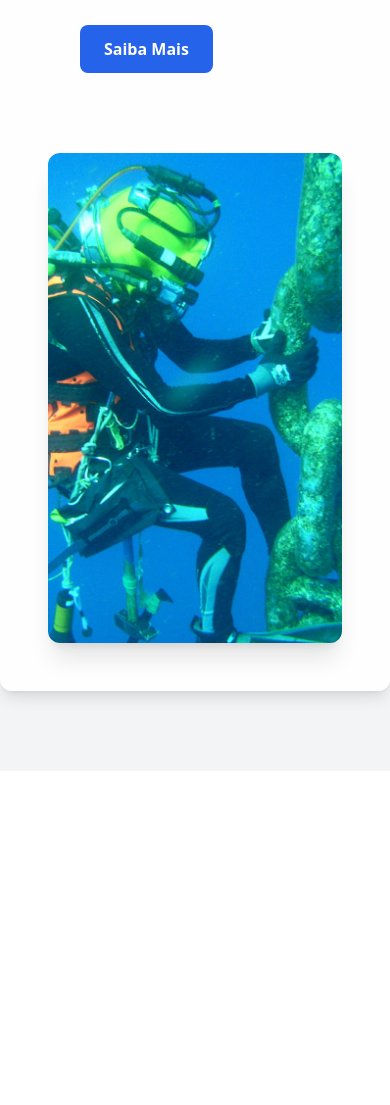
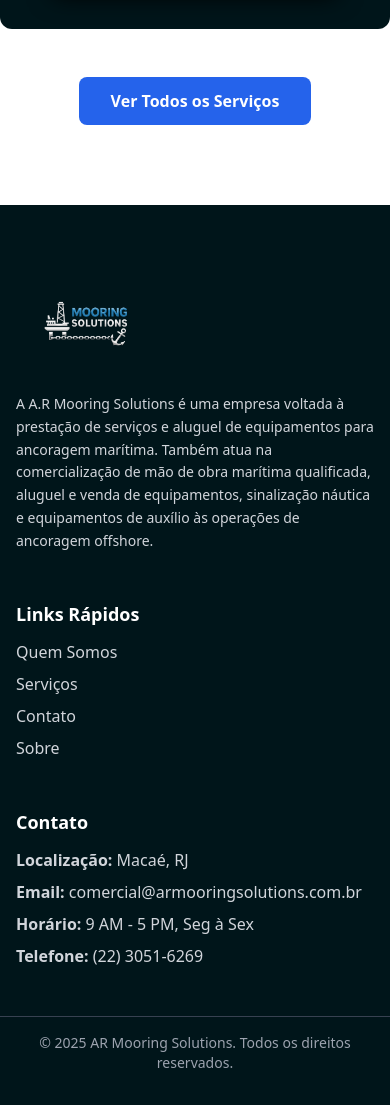
Before and after one commit to ry-anzz/armooring, a PHP site: template templates/home.twig in a window 390 px wide. Shown: the part 5033-6138 px from the top of the page. Before the commit the page ends 5744 px from the top, so only its background shows below. Run offline with PHP 8.4, Linux system fonts and the light colour scheme; the template is opened without the code that fills it, so the values that code supplies are empty; some libraries are stand-ins or nearby versions.

Commit message:
footer feito

```diff
--- a/templates/base.twig
+++ b/templates/base.twig
@@ -12,9 +12,11 @@
 
     {% include 'includes/nav.twig' %}
 
+
+
     <main>
         {% block content %}{% endblock %}
     </main>
-
+ {% include 'includes/footer.twig' %}
 </body>
 </html>
--- a/templates/home.twig
+++ b/templates/home.twig
@@ -63,7 +63,7 @@
     <h3 class="text-xl font-bold text-gray-900 mb-3 transition group-hover:text-blue-700">Locação de Equipamentos Navais</h3>
     <p class="text-gray-700 mb-6 transition group-hover:text-gray-900">Tecnologia e disponibilidade para operações offshore.</p>
   </div>
-  <a href="#" class="inline-block px-4 py-2 bg-blue-600 hover:bg-blue-700 text-white rounded-lg font-semibold transition group-hover:scale-105">Confira</a>
+  <a href="#" class="inline-block px-4 py-2 bg-blue-600 hover:bg-blue-700 text-white rounded-lg font-semibold transition group-hove                                                                             r:scale-105">Confira</a>
 </div>
 
       </div>
@@ -82,12 +82,12 @@
 <!-- Seção Sobre Nós -->
 <!-- Seção Sobre Nós -->
 <section class="max-w-7xl mx-auto px-4 sm:px-6 lg:px-8 py-[200px]">
-  <div class="bg-white/90 backdrop-blur-md rounded-xl p-8 sm:p-12 flex flex-col lg:flex-row items-center gap-12">
+  <div class="bg-[#00151a] backdrop-blur-md rounded-xl p-8 sm:p-12 flex flex-col lg:flex-row items-center gap-12">
 
     <!-- Lado esquerdo: texto -->
     <div class="lg:w-1/2 text-left">
-      <h2 class="text-3xl sm:text-4xl font-bold text-gray-900 mb-6">Sobre a <span class="bg-[#00151a] text-white p-2">AR Mooring</span></h2>
-      <p class="text-gray-700 text-lg sm:text-xl leading-relaxed mb-6">
+      <h2 class="text-3xl sm:text-4xl font-bold text-white mb-6">Sobre a <span class="bg-white text-[#00151a] p-2">AR Mooring</span></h2>
+      <p class="text-white text-lg sm:text-xl leading-relaxed mb-6">
         Fundada em 2017 em Macaé (RJ), a A.R. Mooring Solutions atua 24 horas no mercado offshore, oferecendo locação, venda e manutenção de equipamentos para ancoragem, elevação de cargas e soluções navais. Com perfil inovador e parcerias estratégicas, mantém estoque de produtos de alta qualidade, prontos para atender às demandas mais exigentes com agilidade e segurança.
       </p>
       <a href="/sobre-nos" class="mt-4 inline-block px-6 py-3 bg-blue-600 hover:bg-blue-700 text-white font-semibold rounded-lg transition">
@@ -96,55 +96,70 @@
     </div>
 
     <!-- Lado direito -->
-    <div class="">
-      <img src="/assets/fotos_home.png" alt="fotos" class="w-[400px] h-[400px] ">
+    <div class="rounded-xl p-10 bg-[rgba(255,255,255,0.5)]">
+      <img src="/assets/fotos_home.png" alt="fotos" class="w-[500px] h-[500px] transition-transform duration-500 ease-in-out hover:scale-105  ">
     </div>
 
   </div>
-  <!-- Onda antes da seção Serviços Offshore -->
-  <div class="absolute  left-0 w-full overflow-hidden leading-[0] h-50">
-    <svg class="w-full h-full" xmlns="http://www.w3.org/2000/svg" viewBox="0 0 1440 320" preserveAspectRatio="none">
-      <path fill="#00151a" fill-opacity="1" d="M0,160 C360,80 1080,240 1440,160 L1440,320 L0,320 Z"></path>
-    </svg>
-  </div>
+<div class="absolute left-0 w-full overflow-hidden leading-[0] h-50">
+  <svg class="w-full h-full" xmlns="http://www.w3.org/2000/svg" viewBox="0 0 1440 320" preserveAspectRatio="none">
+    <path fill="#00151a" fill-opacity="1" d="M0,160 C360,80 1080,240 1440,160 L1440,320 L0,320 Z">
+      <!-- Animação da onda -->
+      <animate
+        attributeName="d"
+        dur="5s"
+
+        values="
+          M0,160 C360,80 1080,240 1440,160 L1440,320 L0,320 Z;
+          M0,180 C400,120 1040,200 1440,180 L1440,320 L0,320 Z;
+          M0,140 C320,100 1000,260 1440,140 L1440,320 L0,320 Z;
+          M0,160 C360,80 1080,240 1440,160 L1440,320 L0,320 Z
+        "
+      />
+    </path>
+  </svg>
+</div>
 </section>
 
 
 
 <!-- Seção Serviços Offshore -->
-<section class="z-10 mx-auto sm:px-6 lg:px-8 py-20 mt-[250px] bg-gray-100">
+<section class="z-10 mx-auto sm:px-6 lg:px-8 py-20 mt-[250px]">
   <h2 class="text-3xl sm:text-4xl font-bold text-gray-900 mb-12 text-center">Serviços Offshore</h2>
 
-  <!-- Sub-seção 1: texto à esquerda, imagem à direita -->
-  <div class="bg-white/90 backdrop-blur-md p-12 sm:p-12 flex flex-col lg:flex-row items-center rounded-xl shadow-lg">
-    <div class="lg:w-1/2 text-left p-8 sm:p-12">
-      <h3 class="text-3xl sm:text-4xl font-bold text-gray-900 mb-4">Soldagem e Caldeiraria</h3>
-      <p class="text-gray-700 text-lg sm:text-xl leading-relaxed">
-        Fornecemos soluções completas para operações offshore, incluindo locação, manutenção e suporte técnico de equipamentos de ancoragem, içamento de cargas e serviços especializados no setor naval.
-      </p>
-      <a href="/servicos/soldagem" class="mt-6 inline-block px-6 py-3 bg-blue-600 hover:bg-blue-700 text-white font-semibold rounded-lg transition">
-        Saiba Mais
-      </a>
-    </div>
-    <div class="lg:w-1/2 flex justify-center">
-      <img src="/assets/soldagem.png" alt="Serviço Offshore 1" class="w-full h-[490px] object-cover rounded-xl shadow-xl">
+  <!-- Grid mais estreito -->
+  <div class="max-w-8xl mx-auto grid grid-cols-1 sm:grid-cols-2 p-12 rounded-xl lg:grid-cols-3 gap-8 bg-[#00151a]">
+    {% set cards = [
+      {'title': 'Soldagem e Caldeiraria', 'desc': 'Soluções completas para operações offshore, incluindo manutenção e suporte técnico.', 'img': '/assets/soldagem.png'},
+      {'title': 'Mergulho Técnico', 'desc': 'Operações de mergulho técnico com inspeção, manutenção e reparo de estruturas subaquáticas.', 'img': '/assets/mergulho.png'},
+      {'title': 'Locação de Equipamentos', 'desc': 'Disponibilidade de equipamentos navais para operações offshore.', 'img': '/assets/equipamento.png'},
+      {'title': 'Inspeção e Manutenção', 'desc': 'Serviços especializados em inspeção e manutenção de estruturas offshore.', 'img': '/assets/inspecao.png'},
+      {'title': 'Engenharia Naval', 'desc': 'Projetos e soluções de engenharia para o setor naval e offshore.', 'img': '/assets/engenharia.png'},
+      {'title': 'Transporte Offshore', 'desc': 'Transporte seguro e eficiente de equipamentos e materiais offshore.', 'img': '/assets/transporte.png'}
+    ] %}
+
+  {% for card in cards %}
+    <div class="relative h-64 rounded-lg border-1 border-black shadow-xl shadow-black overflow-hidden group cursor-pointer">
+
+    <!-- Imagem de fundo -->
+    <div class="absolute inset-0 bg-cover bg-center transition-transform duration-500 group-hover:scale-105" style="background-image: url('{{ card.img }}')"></div>
+
+    <!-- Overlay com título e descrição -->
+    <div class="absolute bottom-0 w-full bg-black/50 text-white text-center transition-all duration-500 flex flex-col justify-end
+                group-hover:bg-black/70 group-hover:pt-10 group-hover:pb-12 pt-2 pb-2">
+      <h3 class="text-lg mt-8 font-bold transition-all duration-500">{{ card.title }}</h3>
+      <p class="mt-2 text-sm opacity-0 group-hover:opacity-100 transition-opacity duration-500">{{ card.desc }}</p>
     </div>
   </div>
+{% endfor %}
 
-  <!-- Sub-seção 2: imagem à esquerda, texto à direita -->
-  <div class="bg-white/90 backdrop-blur-md p-12 sm:p-12 flex flex-col lg:flex-row-reverse items-center gap-12 rounded-xl shadow-lg bg-gray-200">
-    <div class="lg:w-1/2 text-left p-8 sm:p-12">
-      <h3 class="text-3xl sm:text-4xl font-bold text-gray-900 mb-4">Mergulho Técnico</h3>
-      <p class="text-gray-700 text-lg sm:text-xl leading-relaxed">
-       Oferecemos operações de mergulho técnico voltadas para o ambiente offshore, com foco em inspeção, manutenção, instalação e reparo de estruturas subaquáticas, como cascos, dutos, risers e plataformas. Nossos profissionais são altamente qualificados e utilizam equipamentos modernos que garantem máxima segurança, precisão e eficiência nas atividades em grandes profundidades e condições extremas. Atendemos às normas técnicas e padrões internacionais, assegurando a confiabilidade dos serviços prestados.
-      </p>
-      <a href="/servicos/mergulho" class="mt-6 inline-block px-6 py-3 bg-blue-600 hover:bg-blue-700 text-white font-semibold rounded-lg transition">
-        Saiba Mais
-      </a>
-    </div>
-    <div class="lg:w-1/2 flex justify-center">
-      <img src="/assets/mergulho.png" alt="Serviço Offshore 2" class="w-full h-[490px] object-cover rounded-xl shadow-xl">
-    </div>
+  </div>
+
+  <!-- Botão Ver Todos os Serviços -->
+  <div class="mt-12 text-center">
+    <a href="/servicos" class="inline-block px-8 py-3 bg-blue-600 hover:bg-blue-700 text-white font-semibold rounded-lg transition">
+      Ver Todos os Serviços
+    </a>
   </div>
 </section>
 
--- /dev/null
+++ b/templates/includes/footer.twig
@@ -0,0 +1,42 @@
+<footer class="bg-[#00151a] text-white pt-16 pb-8 relative">
+  <div class="max-w-7xl mx-auto px-4 sm:px-6 lg:px-8 flex flex-col md:flex-row  md:justify-between gap-12">
+
+    <!-- Logo e descrição -->
+    <div class="md:w-1/3 flex flex-col ">
+      <img src="/assets/logo.png" alt="AR Mooring Solutions" class="w-36 h-auto mb-4">
+      <p class="text-gray-300 text-sm leading-relaxed">
+        A A.R Mooring Solutions é uma empresa voltada à prestação de serviços e aluguel de equipamentos para ancoragem marítima. Também atua na comercialização de mão de obra marítima qualificada, aluguel e venda de equipamentos, sinalização náutica e equipamentos de auxílio às operações de ancoragem offshore.
+      </p>
+    </div>
+
+    <!-- Links rápidos e Contato juntos -->
+    <div class=" flex flex-col sm:flex-row gap-12">
+      <!-- Links rápidos -->
+      <div class="self-start">
+        <h3 class="text-lg font-bold mb-3">Links Rápidos</h3>
+        <ul class="space-y-2 text-gray-300">
+          <li><a href="/quem-somos" class="hover:text-blue-500 transition">Quem Somos</a></li>
+          <li><a href="/servicos" class="hover:text-blue-500 transition">Serviços</a></li>
+          <li><a href="/contato" class="hover:text-blue-500 transition">Contato</a></li>
+          <li><a href="/sobre" class="hover:text-blue-500 transition">Sobre</a></li>
+        </ul>
+      </div>
+
+      <!-- Contato -->
+      <div class="self-start">
+        <h3 class="text-lg font-bold mb-3">Contato</h3>
+        <ul class="space-y-2 text-gray-300">
+          <li><span class="font-semibold">Localização:</span> Macaé, RJ</li>
+          <li><span class="font-semibold">Email:</span> <a href="mailto:comercial@armooringsolutions.com.br" class="hover:text-blue-500 transition">comercial@armooringsolutions.com.br</a></li>
+          <li><span class="font-semibold">Horário:</span> 9 AM - 5 PM, Seg à Sex</li>
+          <li><span class="font-semibold">Telefone:</span> <a href="tel:+552230516269" class="hover:text-blue-500 transition">(22) 3051-6269</a></li>
+        </ul>
+      </div>
+    </div>
+  </div>
+
+  <!-- Linha de copyright -->
+  <div class="mt-12 border-t border-gray-700 pt-4 text-center text-gray-400 text-sm">
+    &copy; 2025 AR Mooring Solutions. Todos os direitos reservados.
+  </div>
+</footer>
```
